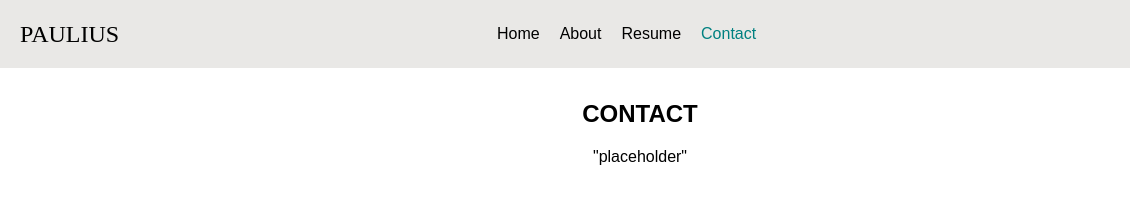
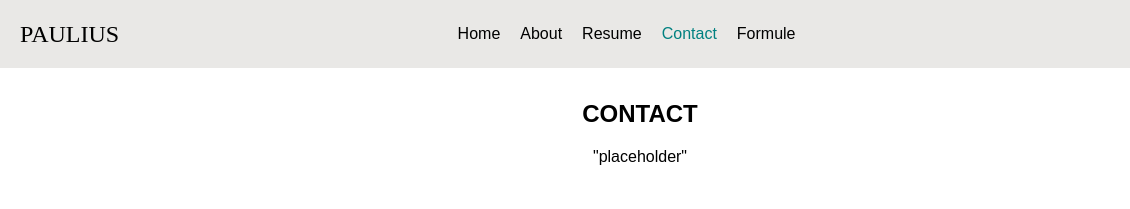
Before and after one commit to pauLTU3/pauLTU3.github.io, a plain HTML site: page contact.html in a window 1280 px wide. Shown: the top 209 px of the page, 0-1130 px from the left. Drawn offline with Linux system fonts and the light colour scheme.

Commit message:
Update contact.html

```diff
--- a/contact.html
+++ b/contact.html
@@ -17,6 +17,7 @@
                 <a href="about.html">About</a>
                 <a href="resume.html">Resume</a>
                 <a href="contact.html" class="active">Contact</a>
+                <a href="formule.html">Formule</a>
             </div>
             <div class="social-media-icons">
                 <a href="https://twitter.com/your-twitter-handle" target="_blank"><img src="new-Twitter-logo-x-black-png.png" alt="Twitter"></a>
```
